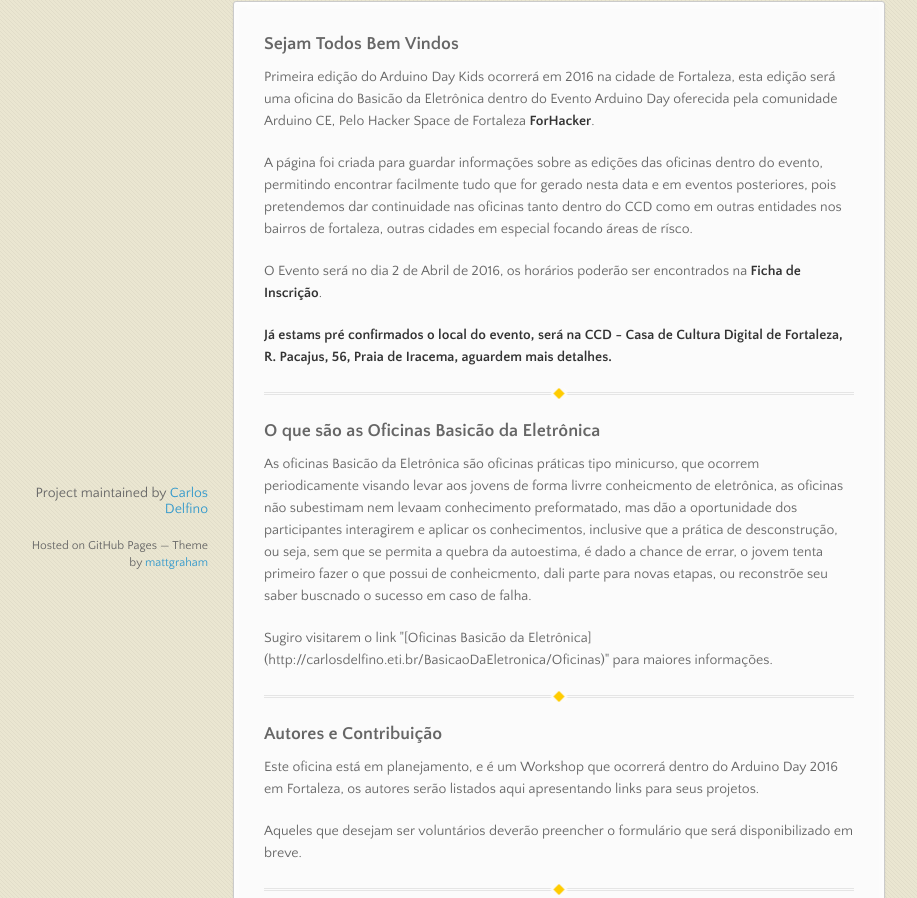
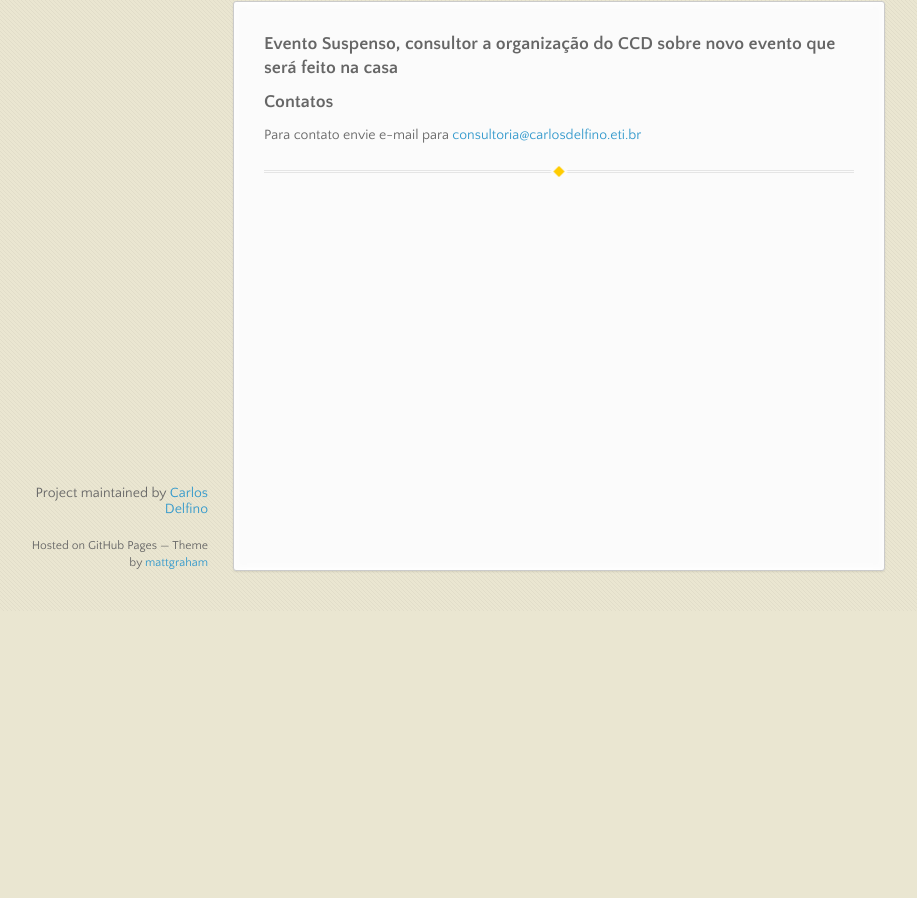
Before and after one commit to carlosdelfino/ArduinoDayKids, a plain HTML site: page index.html in a window 1280 px wide. Shown: the part 189-1087 px from the top of the page, without its empty margins (82-999 px from the left). After the commit the page ends 800 px from the top, so only its background shows below. Drawn offline with nearby package versions, Linux system fonts and the light colour scheme; a script that the page names is missing.

Commit message:
Evento suspenso.

```diff
--- a/index.html
+++ b/index.html
@@ -42,32 +42,7 @@
         <ul></ul>
       </nav>
       <section>
-        <h3>
-<a id="sejam-todos-bem-vindos" class="anchor" href="#sejam-todos-bem-vindos" aria-hidden="true"><span aria-hidden="true" class="octicon octicon-link"></span></a>Sejam Todos Bem Vindos</h3>
-
-<p>Primeira edição do Arduino Day Kids  ocorrerá em 2016 na cidade de Fortaleza, esta edição será uma oficina do Basicão da Eletrônica dentro do Evento Arduino Day oferecida pela comunidade Arduino CE, Pelo Hacker Space de Fortaleza <strong>ForHacker</strong>.</p>
-
-<p>A página foi criada para  guardar informações sobre as edições das oficinas dentro do evento, permitindo encontrar facilmente tudo que for gerado nesta data e em eventos posteriores, pois pretendemos dar continuidade nas oficinas tanto dentro do CCD como em outras entidades nos bairros de fortaleza, outras cidades em especial focando áreas de rísco.</p>
-
-<p>O Evento será no dia 2 de Abril de 2016, os horários poderão ser encontrados na <a href="./inscricao"><strong>Ficha de Inscrição</strong></a>.</p>
-
-<p><strong>Já estams pré confirmados o local do evento, será na CCD - Casa de Cultura Digital de Fortaleza, R. Pacajus, 56, Praia de Iracema, aguardem mais detalhes.</strong>
-<hr>
-<h3> O que são as Oficinas Basicão da Eletrônica</h3>
-<p> As oficinas Basicão da Eletrônica são oficinas práticas tipo minicurso, que ocorrem periodicamente visando levar aos jovens de forma livrre conheicmento de eletrônica, as oficinas não subestimam nem levaam conhecimento preformatado, mas dão a oportunidade dos participantes interagirem e aplicar os conhecimentos, inclusive que a prática de desconstrução, ou seja, sem que se permita a quebra da autoestima, é dado a chance de errar, o jovem tenta primeiro fazer o que possui de conheicmento, dali parte para novas etapas, ou reconstrõe seu saber buscnado o sucesso em caso de falha.</p>
-<p>Sugiro visitarem o link "[Oficinas Basicão da Eletrônica](http://carlosdelfino.eti.br/BasicaoDaEletronica/Oficinas)" para maiores informações.</p>
-<hr>
-<h3>
-<a id="autores-e-contribuição" class="anchor" href="#autores-e-contribui%C3%A7%C3%A3o" aria-hidden="true"><span aria-hidden="true" class="octicon octicon-link"></span></a>Autores e Contribuição</h3>
-
-<p>Este oficina está em planejamento, e é um Workshop que ocorrerá dentro do Arduino Day 2016 em Fortaleza, os autores serão listados aqui apresentando links para seus projetos.</p>
-
-<p>Aqueles que desejam ser voluntários deverão preencher o formulário que será disponibilizado em breve.</p>
-
-<hr>
-<figure>
-  <img src="images/banner_oficial_fortaleza.jpg" alt="Banner Oficial" width="600">
-</figure>
+        <h3>Evento Suspenso, consultor a organização do CCD sobre novo evento que será feito na casa</h3>
 <h3>
 <a id="contatos" class="anchor" href="#contatos" aria-hidden="true"><span aria-hidden="true" class="octicon octicon-link"></span></a>Contatos</h3>
 
```
